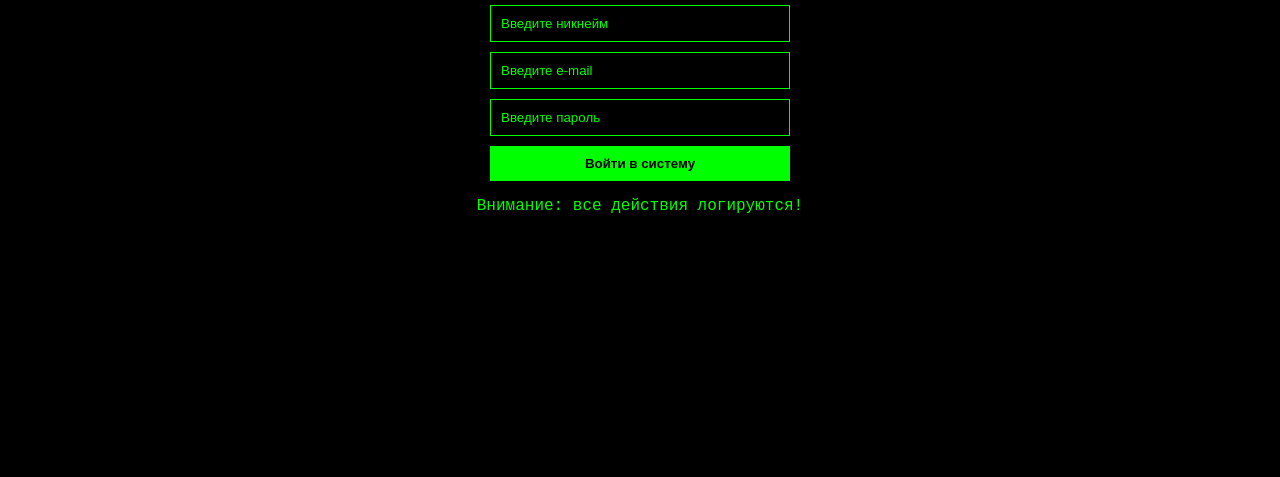
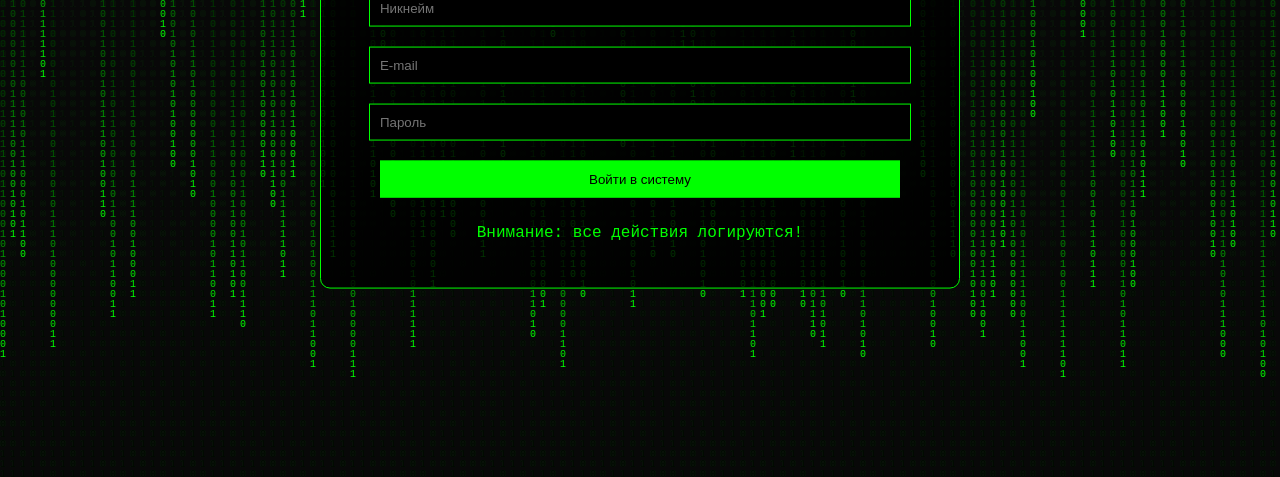
Before and after one commit to fuck4DM/WebHard, a plain HTML site: page index.html in a window 1280 px wide. Shown: the part 323-800 px from the top of the page. Drawn offline with Linux system fonts and the light colour scheme.

Commit message:
Update index.html

```diff
--- a/index.html
+++ b/index.html
@@ -2,58 +2,100 @@
 <html lang="ru">
 <head>
     <meta charset="UTF-8">
-    <title> Регистрация</title>
+    <title>Хакерская регистрация</title>
     <style>
         body {
-            background-color: #000;
+            margin: 0;
+            overflow: hidden;
+            font-family: "Courier New", Courier, monospace;
             color: #00FF00;
-            font-family: "Courier New", Courier, monospace;
-            display: flex;
-            flex-direction: column;
-            align-items: center;
-            justify-content: center;
-            height: 100vh;
-            margin: 0;
         }
-        h1 {
-            text-shadow: 0 0 10px #00FF00;
+        canvas {
+            position: fixed;
+            top: 0;
+            left: 0;
+            width: 100%;
+            height: 100%;
+            z-index: -1;
         }
-        form {
-            display: flex;
-            flex-direction: column;
-            width: 300px;
+        .form-container {
+            position: absolute;
+            top: 50%;
+            left: 50%;
+            transform: translate(-50%, -50%);
+            background: rgba(0, 0, 0, 0.8);
+            padding: 30px;
+            border: 1px solid #00FF00;
+            text-align: center;
+            border-radius: 10px;
         }
-        input {
-            background-color: #000;
+        input, button {
+            width: 90%;
+            margin: 10px 0;
+            padding: 10px;
+            background: #000;
             color: #00FF00;
             border: 1px solid #00FF00;
-            padding: 10px;
-            margin-bottom: 10px;
-        }
-        input::placeholder {
-            color: #00FF00;
         }
         button {
-            background-color: #00FF00;
+            background: #00FF00;
             color: #000;
-            padding: 10px;
-            border: none;
             cursor: pointer;
-            font-weight: bold;
         }
         button:hover {
-            background-color: #00cc00;
+            background: #00cc00;
         }
     </style>
 </head>
 <body>
-    <h1>🛡️  Регистрация</h1>
-    <form>
-        <input type="text" placeholder="Введите никнейм" required>
-        <input type="email" placeholder="Введите e-mail" required>
-        <input type="password" placeholder="Введите пароль" required>
-        <button type="submit">Войти в систему</button>
-    </form>
-    <p>Внимание: все действия логируются!</p>
+    <canvas id="matrix"></canvas>
+    <div class="form-container">
+        <h1>🛡️ Хакерская регистрация</h1>
+        <form>
+            <input type="text" placeholder="Никнейм" required>
+            <input type="email" placeholder="E-mail" required>
+            <input type="password" placeholder="Пароль" required>
+            <button type="submit">Войти в систему</button>
+        </form>
+        <p>Внимание: все действия логируются!</p>
+    </div>
+
+    <script>
+        // Matrix Effect
+        const canvas = document.getElementById('matrix');
+        const ctx = canvas.getContext('2d');
+
+        canvas.width = window.innerWidth;
+        canvas.height = window.innerHeight;
+
+        const letters = Array(256).join("01").split("");
+        let fontSize = 10;
+        const columns = canvas.width / fontSize;
+
+        const drops = [];
+        for (let i = 0; i < columns; i++) {
+            drops[i] = 1;
+        }
+
+        function draw() {
+            ctx.fillStyle = "rgba(0, 0, 0, 0.05)";
+            ctx.fillRect(0, 0, canvas.width, canvas.height);
+
+            ctx.fillStyle = "#0F0";
+            ctx.font = fontSize + "px monospace";
+
+            for (let i = 0; i < drops.length; i++) {
+                const text = letters[Math.floor(Math.random() * letters.length)];
+                ctx.fillText(text, i * fontSize, drops[i] * fontSize);
+
+                if (drops[i] * fontSize > canvas.height && Math.random() > 0.975) {
+                    drops[i] = 0;
+                }
+                drops[i]++;
+            }
+        }
+
+        setInterval(draw, 33);
+    </script>
 </body>
 </html>
```
